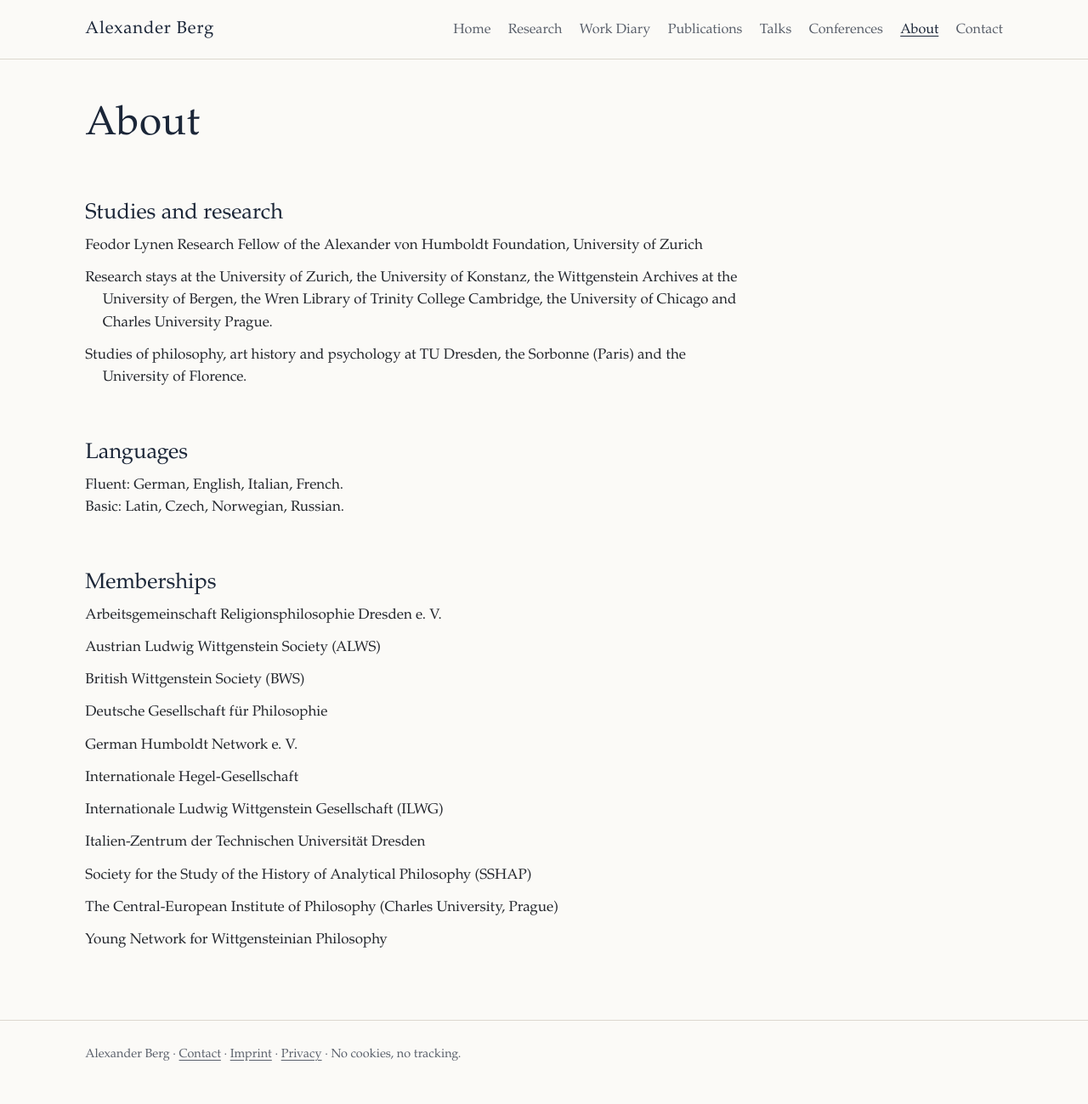
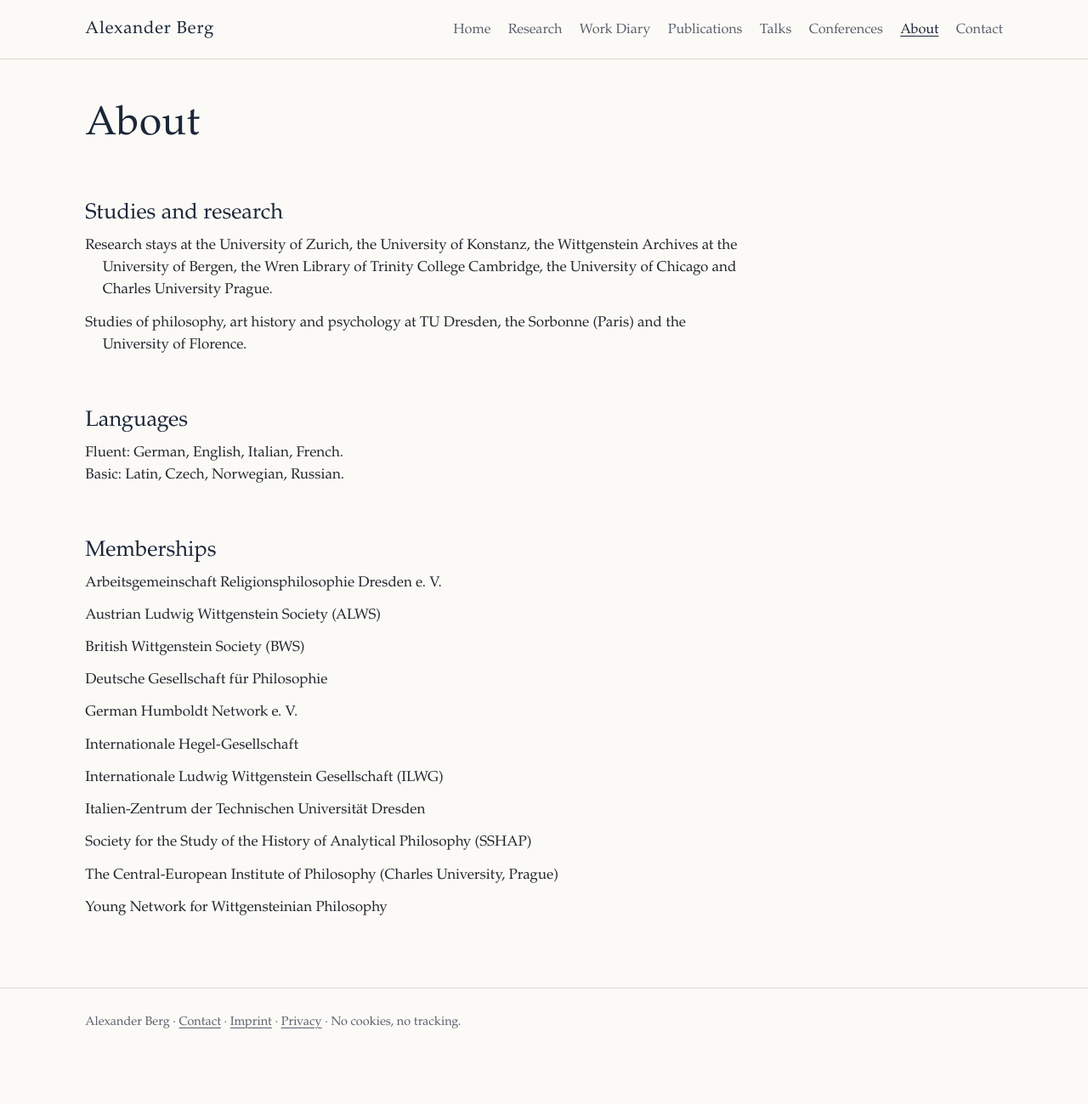
Before and after one commit to dralexanderberg/website, a Jekyll site: the page built from about/index.html, in a window 1280 px wide. Shown: the whole page at 85% size. Built offline with Jekyll 4.4.1, drawn with Linux system fonts in a browser that asks for light colours; after the commit the page ends 1260 px from its top, so only the background shows below that.

Commit message:
About: remove the Feodor Lynen fellowship line
The fellowship is mentioned on the home page only.

Co-Authored-By: Claude Opus 5.5 <noreply@anthropic.com>
Claude-Session: https://claude.ai/code/session_01DaTNutaFvg9aFZdq3qhdu7

```diff
--- a/about/index.html
+++ b/about/index.html
@@ -9,7 +9,6 @@ description: >-
 <section aria-labelledby="research">
   <h2 id="research">Studies and research</h2>
   <ul class="biblio">
-    <li>Feodor Lynen Research Fellow of the Alexander von Humboldt Foundation, University of Zurich</li>
     <li>Research stays at the University of Zurich, the University of Konstanz, the Wittgenstein Archives at the University of Bergen, the Wren Library of Trinity College Cambridge, the University of Chicago and Charles University Prague.</li>
     <li>Studies of philosophy, art history and psychology at TU Dresden, the Sorbonne (Paris) and the University of Florence.</li>
   </ul>
```
